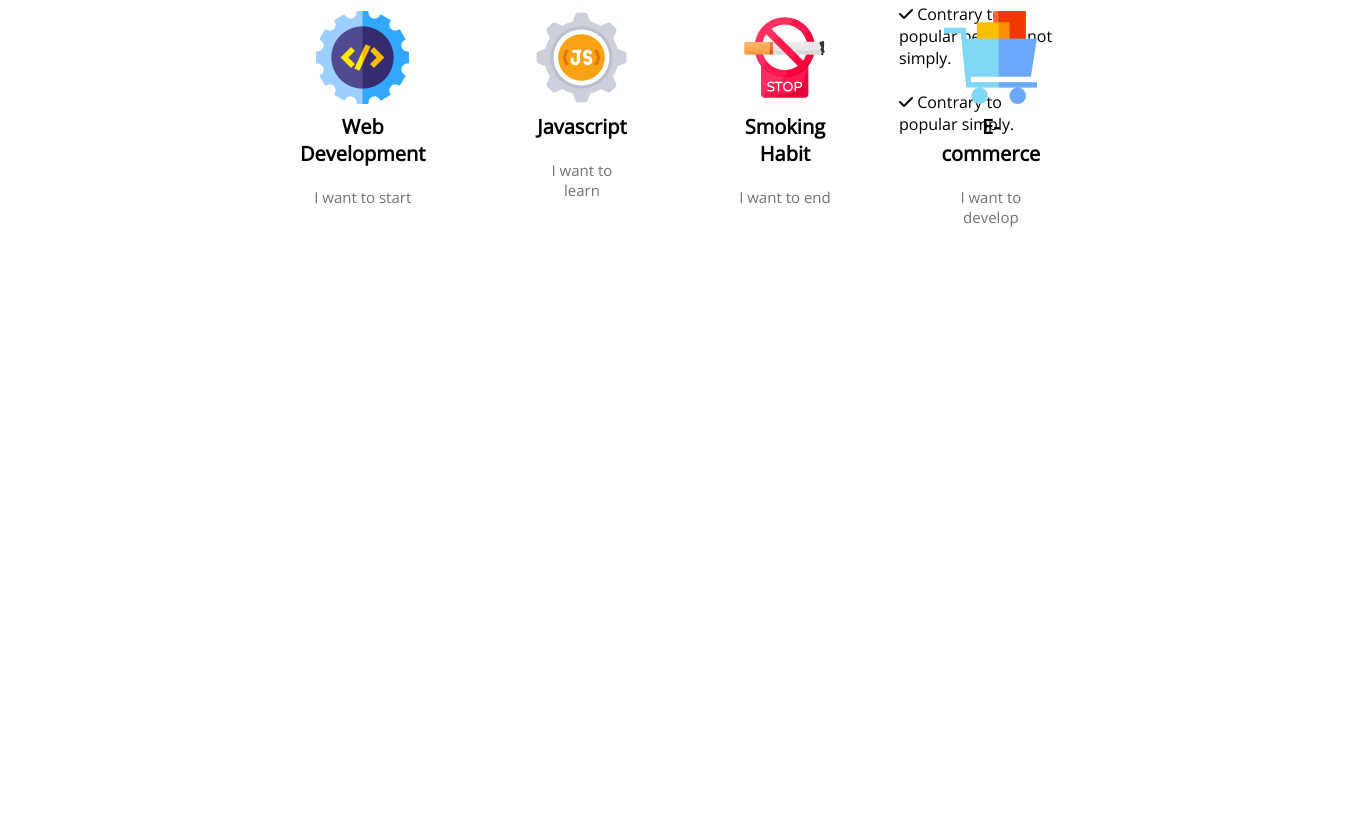
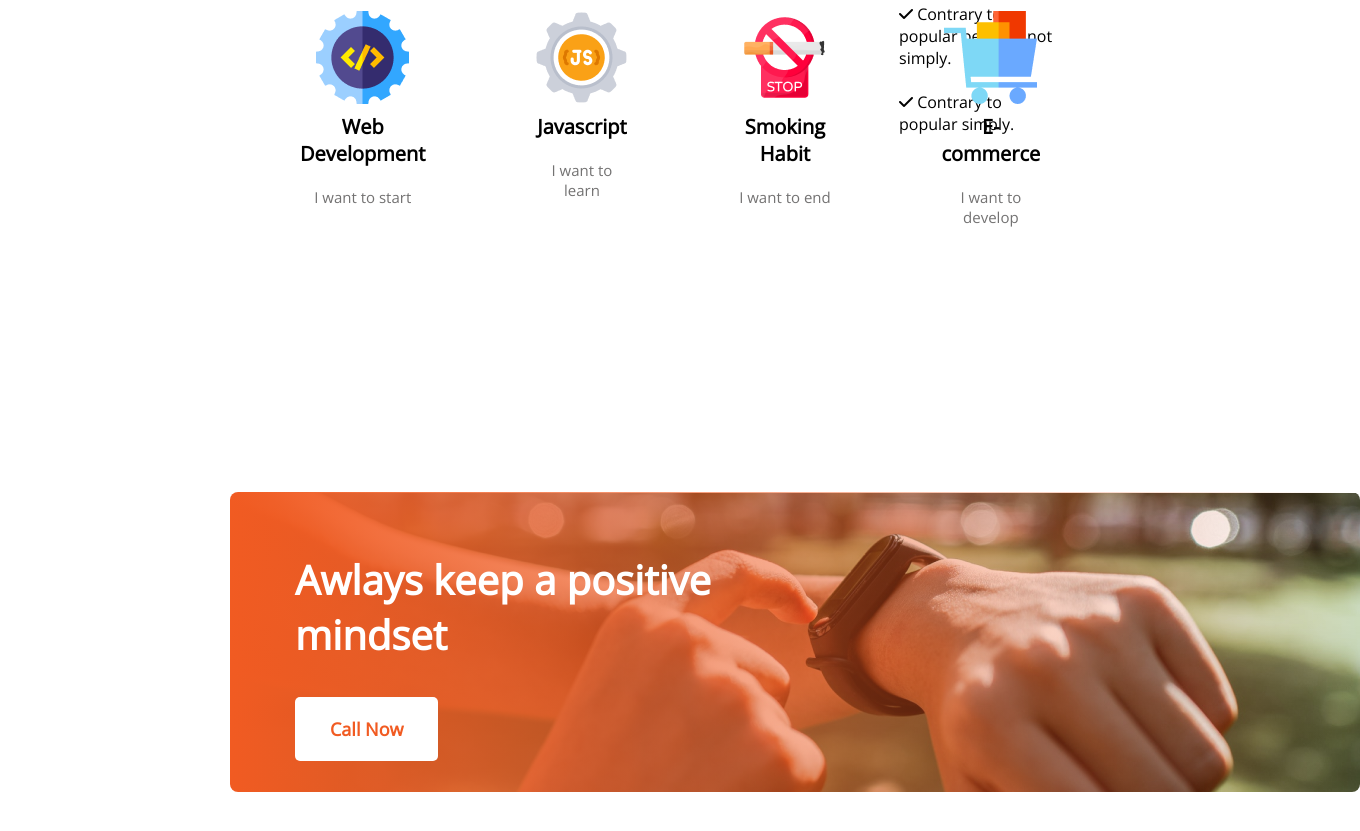
Before and after one commit to tisha-akter/new-year-new-me, a plain HTML site: page index.html in a window 1280 px wide. Shown: the part 1889-2720 px from the top of the page, 1360 px wide, since content can reach past the window. Before the commit the page ends 2246 px from the top, so only its background shows below. Drawn offline with nearby package versions, Linux system fonts and the light colour scheme.

Commit message:
added gradient section

```diff
--- a/index.html
+++ b/index.html
@@ -76,6 +76,15 @@
             </div>
         </div>
     </section>
+    <!-- background gradient section  -->
+  <section class="container">
+    <div class="main">
+        <h2 class="gradient-title">
+            Awlays keep a positive mindset
+        </h2>
+        <button class="button">Call Now</button>
+     </div>
+  </section>
 </body>
 
 </html>
--- a/styles/style.css
+++ b/styles/style.css
@@ -10,7 +10,7 @@
     background-image: url("../images/banner/banner2.png");
     background-repeat: no-repeat;
     text-align: right;
-    padding-right: 20px;
+    padding-right: 200px;
 }
 
 .banner-title {
@@ -34,7 +34,7 @@
     border: 0;
     height: 64px;
     color: #FFFFFF;
-    background: #2b31d7;
+    background: #F15B22;
     border-radius: 5px;
 }
 
@@ -68,9 +68,10 @@
 }
 
 /* My plans styles */
-.plan-section-title{
+.plan-section-title {
     text-align: center;
 }
+
 .my-plans {
 
     font-weight: 700;
@@ -80,8 +81,8 @@
 .plans-container {
     display: flex;
     gap: 110px;
-   text-align: center;
-   padding: 50px 245px 130px 300px;
+    text-align: center;
+    padding: 50px 245px 130px 300px;
 }
 
 .plan-title {
@@ -95,3 +96,39 @@
     font-weight: 500;
     font-size: 15px;
 }
+
+/* gradient section styles  */
+
+.container {
+    background: linear-gradient(90deg, #F15B22 0%, rgba(241, 91, 34, 0) 100%), url("../images/watch.png");
+
+    width: 1130px;
+    height: 300px;
+    margin: 135px 230px;
+    border-radius: 8px;
+}
+
+.main {
+    width: 450px;
+    height: 180px;
+    padding-left: 65px;
+    padding-top: 60px;
+}
+
+.gradient-title {
+    font-weight: 700;
+    font-size: 40px;
+    color: #FFFFFF;
+    margin-bottom: 35px;
+}
+.button{
+    text-align: center;
+    font-weight: 600;
+    font-size: 18px;
+    padding: 18px 35px;
+    border: 0;
+    height: 64px;
+    color: #F15B22;
+    background: #FFFFFF;
+    border-radius: 5px;
+}
```
